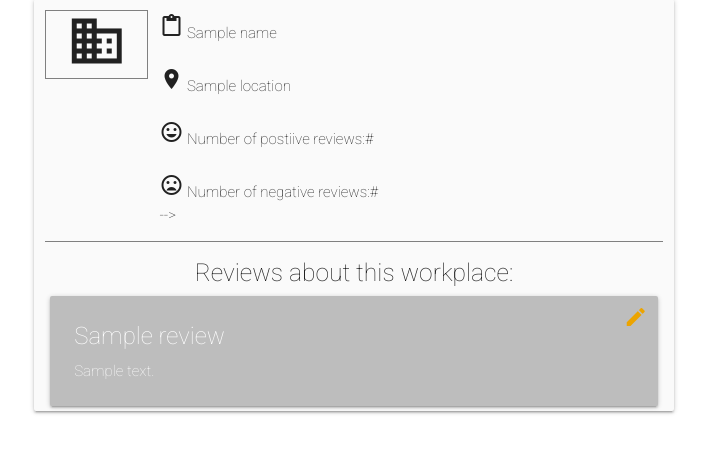
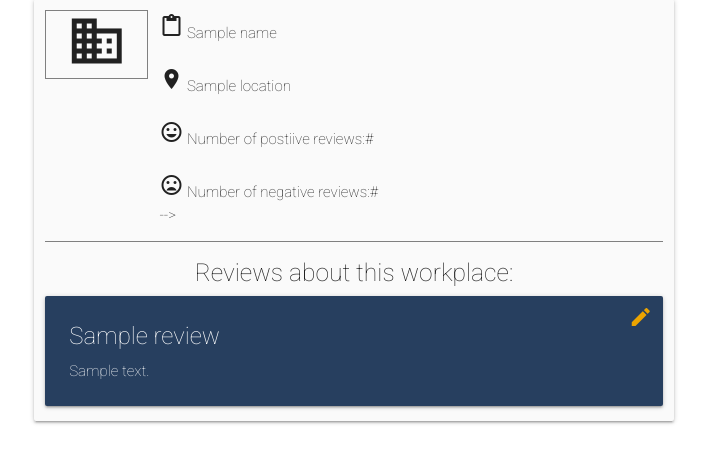
Before and after one commit to sebson1990/antoo-workplace, a Flask app: template templates/companyprofile.html in a window 1280 px wide. Shown: the part 212-675 px from the top of the page, without its empty margins (286-993 px from the left). Run offline with Flask 2, Linux system fonts and the light colour scheme; the template is opened without the code that fills it: most values are stand-ins (such as "Sample title", 1, 10 or a date in 2020); some libraries are stand-ins or nearby versions.

Commit message:
fixed the color of the review card on the company profile page

```diff
--- a/templates/companyprofile.html
+++ b/templates/companyprofile.html
@@ -26,7 +26,7 @@
             <h5 class="center">Reviews about this workplace:</h5>
         </div>
         {% for review in reviews | reverse %}
-        <div class="card grey lighten-1 review-cards">
+        <div class="card">
             <div class="card-content white-text">
                 <span class="card-title">{{review.review_title}}
                     <!-- Dropdown Trigger -->
```
